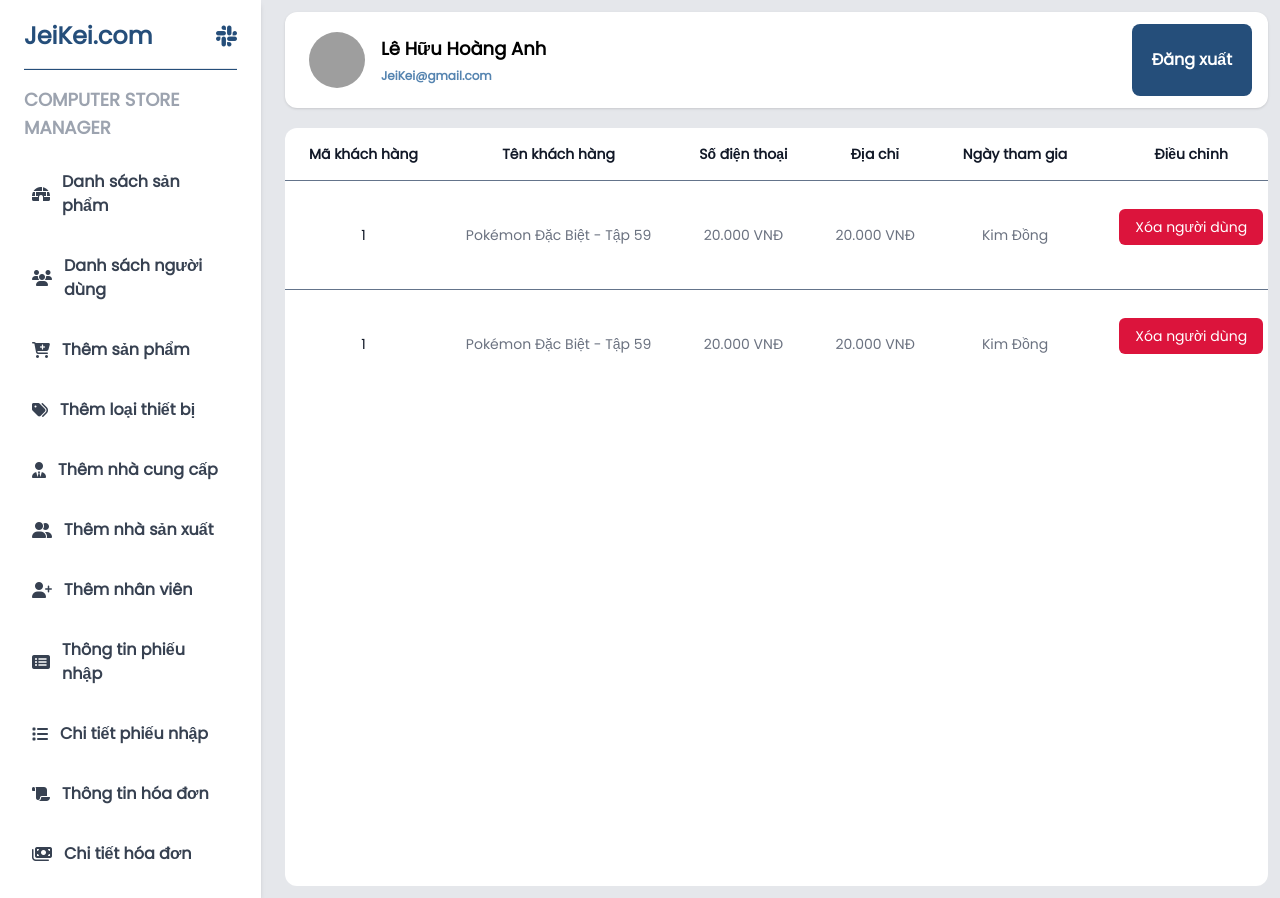
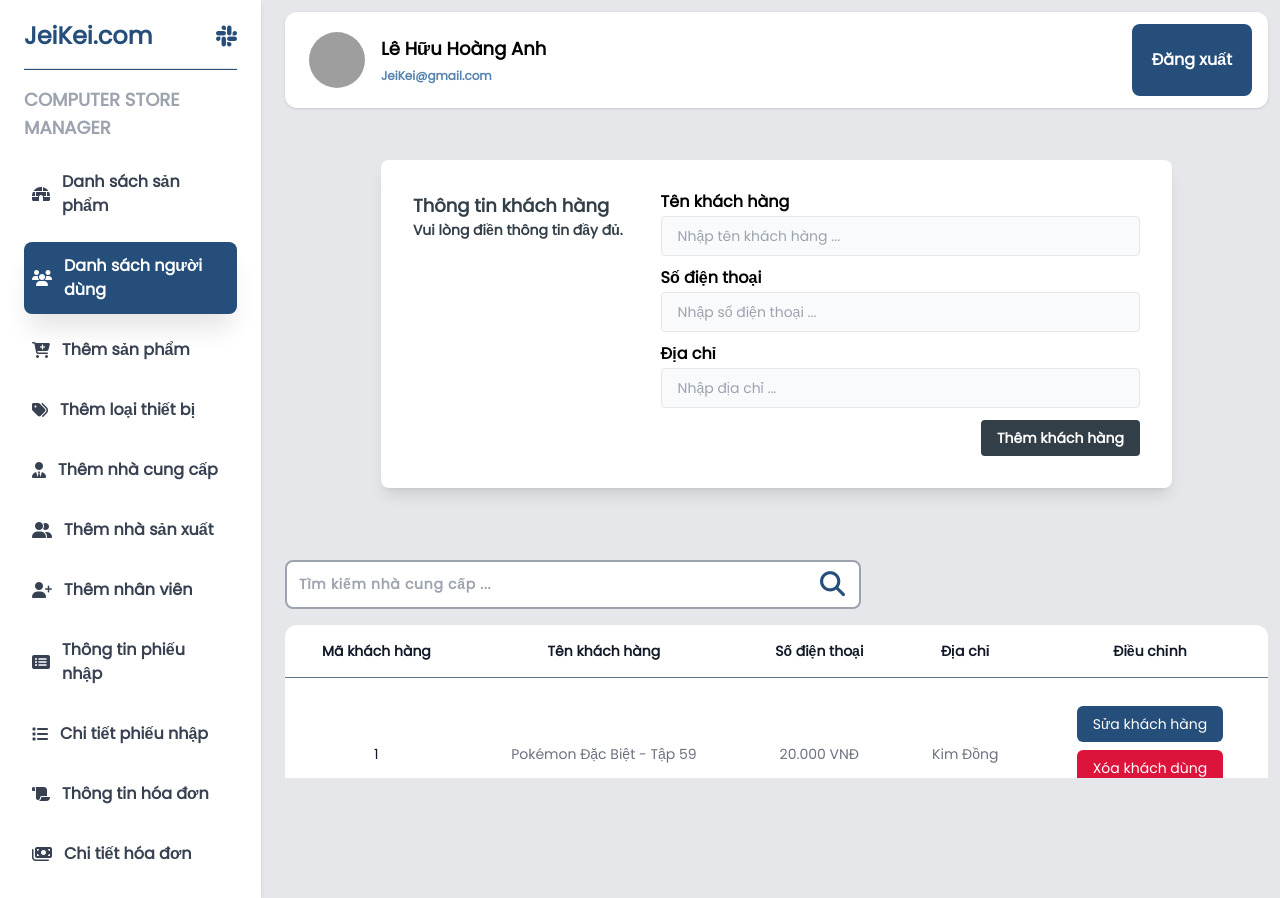
Before and after one commit to 1902VanHuongCoder/Computer_Store_Management_System, a Vue app in the folder FRONTEND/: page /customers in a window 1280 px wide. Built offline with nearby package versions, Linux system fonts and the light colour scheme; grey boxes are pictures that could not be loaded.

Commit message:
finish loai thiet bi, xong 3 cai roi nghe

```diff
--- a/FRONTEND/src/components/sidebar.vue
+++ b/FRONTEND/src/components/sidebar.vue
@@ -55,7 +55,7 @@ const sidebarMenu = [
         <hr class="bg-blue-primary h-[2px]" />
         <h2 class="font-semibold text-gray-400 text-lg uppercase">Computer Store Manager</h2>
         <ul class="flex flex-col gap-3">
-            <router-link :to="item.path" v-for="item in sidebarMenu" :key="item"
+            <router-link :to="item.path" v-for="item in sidebarMenu" :key="item" active-class="active-link"
                 class="flex gap-3 text-[16px] items-center font-semibold text-gray-700 cursor-pointer px-2 py-3 shadow-none hover:bg-blue-primary hover:text-white rounded-lg transition-all duration-200 hover:shadow-xl">
                 <i :class="item.icon"></i>
                 <p>{{ item.name }}</p>
@@ -64,4 +64,10 @@ const sidebarMenu = [
     </div>
 </template>
 
-<style></style>
+<style scoped>
+.active-link {
+    background-color: #254E7A;
+    color: #fff;
+    box-shadow: 0 20px 25px -5px rgba(0, 0, 0, 0.1);
+}
+</style>
--- a/FRONTEND/src/views/admin/addProduct.vue
+++ b/FRONTEND/src/views/admin/addProduct.vue
@@ -88,10 +88,6 @@ import sidebar from '@/components/sidebar.vue';
                                         rows="3" placeholder="Hãy thêm mô tả ..."></textarea>
                                 </div>
                             </div>
-                            <label
-                                class="font-bold mb-1 block text-base text-gray-700 after:ml-0.5 after:text-red-500 after:content-['*']">Chọn
-                                ảnh chính thiết bị :</label>
-                            <input type="file" name="images[]" multiple class="font-bold">
                             <div class="text-center">
                                 <button type="submit"
                                     class="inline-block rounded-lg bg-blue-primary px-6 py-3 text-sm font-bold text-[#fff] shadow-md hover:bg-blue-secondary hover:scale-110 transition-all duration-200">Thêm
--- a/FRONTEND/src/views/admin/customers.vue
+++ b/FRONTEND/src/views/admin/customers.vue
@@ -15,7 +15,70 @@ const products = ref([
             <sidebar />
             <div class="flex flex-col gap-5 w-full p-3 overflow-auto">
                 <navbar />
-                <div class="h-full bg-white rounded-xl">
+                <div class="relative flex flex-col gap-4 w-full overflow-auto max-h-[calc(100vh-150px)]">
+                    <div class="flex-grow lg:py-8 lg:px-24 p-4">
+                        <div class="container max-w-screen-lg mx-auto">
+                            <div>
+                                <div class="bg-white rounded-lg shadow-lg p-4 px-4 md:p-8 mb-6">
+                                    <div class="grid gap-4 gap-y-2 text-sm grid-cols-1 lg:grid-cols-3">
+                                        <div class="text-[#333f48] font-semibold">
+                                            <p class="text-lg">Thông tin khách hàng</p>
+                                            <p>Vui lòng điền thông tin đầy đủ.</p>
+                                        </div>
+                                        <div class="lg:col-span-2">
+                                            <form @submit.prevent="" action="" method="POST"
+                                                class="grid gap-4 gap-y-3 text-sm grid-cols-1 md:grid-cols-5"
+                                                enctype="multipart/form-data">
+
+                                                <div class="md:col-span-5">
+                                                    <label for="nameCustomers" class="font-semibold text-[16px]">Tên khách hàng</label>
+                                                    <input type="text" name="nameCustomers" id="nameCustomers"
+                                                        v-model="nameCustomers"
+                                                        class="h-10 border mt-1 rounded px-4 w-full bg-gray-50"
+                                                        placeholder="Nhập tên khách hàng ..." />
+                                                </div>
+
+                                                <div class="md:col-span-5">
+                                                    <label for="phoneCustomers" class="font-semibold text-[16px]">Số
+                                                        điện thoại</label>
+                                                    <input type="text" name="phoneCustomers" id="phoneCustomers"
+                                                        v-model="phoneCustomers"
+                                                        class="h-10 border mt-1 rounded px-4 w-full bg-gray-50"
+                                                        placeholder="Nhập số điện thoại ..." />
+                                                </div>
+
+                                                <div class="md:col-span-5">
+                                                    <label for="addressCustomers" class="font-semibold text-[16px]">Địa
+                                                        chỉ</label>
+                                                    <input type="text" v-model="addressCustomers"
+                                                        name="addressCustomers" id="addressCustomers"
+                                                        class="h-10 border mt-1 rounded px-4 w-full bg-gray-50"
+                                                        placeholder="Nhập địa chỉ ..." />
+                                                </div>
+
+                                                <div class="md:col-span-5 text-right">
+                                                    <div class="inline-flex items-end">
+                                                        <button type="submit"
+                                                            class="bg-[#333f48] hover:bg-blue-primary text-white font-bold py-2 px-4 rounded">Thêm
+                                                            khách hàng</button>
+                                                    </div>
+                                                </div>
+
+                                            </form>
+                                        </div>
+                                    </div>
+                                </div>
+                            </div>
+                        </div>
+                    </div>
+                    <div class="relative flex justify-center flex-1 gap-4 max-w-xl">
+                        <input type="text" v-model="searchQuery"
+                            class="items-center w-full p-3 bg-white border-2 border-gray-400 text-[14px] font-semibold tracking-wider text-black rounded-lg focus:outline-none"
+                            placeholder="Tìm kiếm nhà cung cấp ..." />
+                        <i
+                            class="fa-solid fa-magnifying-glass absolute top-3 right-4 font-bold text-[25px] text-blue-primary"></i>
+                    </div>
+                    <div class="bg-white rounded-xl">
                         <div class="text-center py-4 block lg:hidden">
                             <h2 class="font-bold text-blue-primary text-[18px]">DANH SÁCH NGƯỜI DÙNG</h2>
                         </div>
@@ -24,10 +87,10 @@ const products = ref([
                                 <thead class="">
                                     <tr>
                                         <th scope="col" class="px-6 py-4 font-semibold text-gray-900">Mã khách hàng</th>
-                                    <th scope="col" class="px-6 py-4 font-semibold text-gray-900">Tên khách hàng</th>
+                                        <th scope="col" class="px-6 py-4 font-semibold text-gray-900">Tên khách hàng
+                                        </th>
                                         <th scope="col" class="px-6 py-4 font-semibold text-gray-900">Số điện thoại</th>
                                         <th scope="col" class="px-6 py-4 font-semibold text-gray-900">Địa chỉ</th>
-                                    <th scope="col" class="px-6 py-4 font-semibold text-gray-900">Ngày tham gia</th>
                                         <th scope="col" class="px-6 py-4 font-semibold text-gray-900">Điều chỉnh</th>
                                     </tr>
                                 </thead>
@@ -41,15 +104,15 @@ const products = ref([
                                             product.price
                                         }}</td>
                                         <td class="px-6 py-4 whitespace-nowrap overflow-hidden text-ellipsis">{{
-                                        product.price
-                                    }}</td>
-                                    <td class="px-6 py-4 whitespace-nowrap overflow-hidden text-ellipsis">{{
                                             product.publisher }}</td>
                                         <td class="flex justify-center items-center gap-2 px-7 py-7 flex-col">
+                                            <a :href="`/edit/${product.id}`"
+                                                class="inline-block bg-blue-primary text-white font-medium py-2 px-4 rounded-md transition-all duration-300 hover:bg-blue-secondary whitespace-nowrap">Sửa
+                                                khách hàng</a>
                                             <form @submit.prevent="deleteProduct(product.id)">
                                                 <button type="submit"
                                                     class="inline-block text-white font-medium bg-[#DC143C] py-2 px-4 mb-4 rounded-md transition-all duration-300 hover:bg-[#B22222] whitespace-nowrap">Xóa
-                                                người dùng</button>
+                                                    khách dùng</button>
                                             </form>
                                         </td>
                                     </tr>
@@ -60,6 +123,7 @@ const products = ref([
                 </div>
             </div>
         </div>
+    </div>
 </template>
 
 <style></style>
--- a/FRONTEND/src/views/admin/manufacturers.vue
+++ b/FRONTEND/src/views/admin/manufacturers.vue
@@ -60,7 +60,7 @@ const deleteManufacturers = async (maNSX) => {
         showMessage('Nhà sản xuất đã được xóa thành công!', 'success');
         await getManufacturers();
     } catch(error) {
-        showMessage('Có lỗi xảy ra, vui lòng thử lại!', 'error');
+        showMessage(error, 'error');
     }
 }
 
```
Also changed, not shown: FRONTEND/src/views/admin/adminDashboard.vue (+0 -10 lines). Lines whose indentation alone changed are shown as unchanged.
